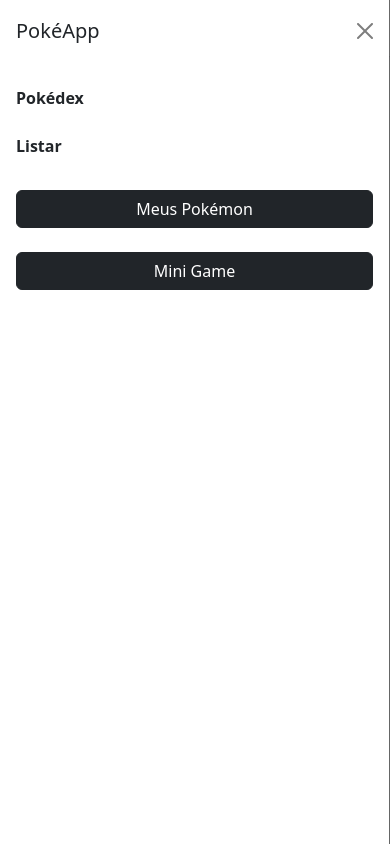
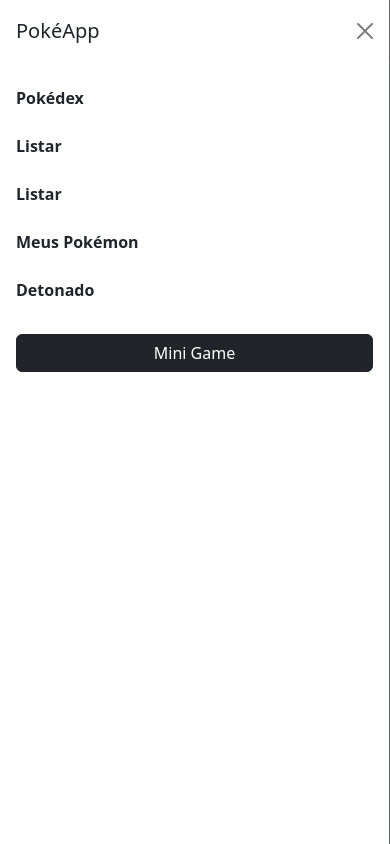
Before and after one commit to paulowh/pokeapi, a PHP site: page /index.php in a window 390 px wide, after a click that opens the changed part. Run offline with PHP 8.4, Linux system fonts and the light colour scheme.

Commit message:
FIX: menu mobile

```diff
--- a/template/header.php
+++ b/template/header.php
@@ -62,8 +62,14 @@ require_once __DIR__ . '/../function.php';
                     <li class="nav-item">
                         <a class="nav-link text-dark fw-semibold" href="./listar-pokemon">Listar</a>
                     </li>
-                    <li class="nav-item mt-3">
-                        <a href="./meus-pokemon" class="btn btn-dark w-100">Meus Pokémon</a>
+                    <li class="nav-item">
+                        <a class="nav-link text-dark fw-semibold" href="./meus-pokemon">Listar</a>
+                    </li>
+                    <li class="nav-item">
+                        <a class="nav-link text-dark fw-semibold" href="./meus-pokemon">Meus Pokémon</a>
+                    </li>
+                    <li class="nav-item">
+                        <a class="nav-link text-dark fw-semibold" href="./detonado">Detonado</a>
                     </li>
                     <li class="nav-item mt-3">
                         <a href="./mini-game" class="btn btn-dark w-100">Mini Game</a>
```
